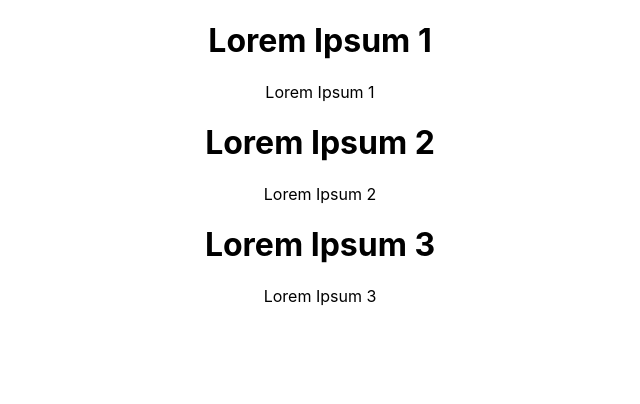
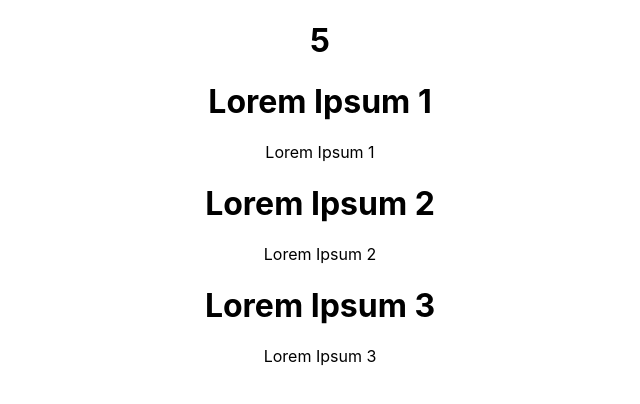
Before and after one commit to heloisatambara/React, a React (Create React App) app in the folder react-study/: page / in a window 1280 px wide. Shown: the top 404 px of the page, without its empty margins (320-960 px from the left). Built offline with nearby package versions, Linux system fonts and the light colour scheme.

Commit message:
lifecycle

```diff
--- a/react-study/src/App.js
+++ b/react-study/src/App.js
@@ -14,6 +14,7 @@ class App extends Component {
   }*/
 
   state = {
+    count: 0,
     sessions: []
   };
 
@@ -53,14 +54,29 @@ class App extends Component {
       ]
     })
   }
+  timeoutUpdate = null;
+
+ // function called when screen is updated
+  componentDidUpdate() {
+    const { sessions, count } = this.state;
+    this.timeoutUpdate = setTimeout (() => {
+      this.setState({count: count + 1, sessions})
+    }, 1000);
+  }
+
+  // function called when screen will unmount
+  componentWillUnmount() {
+    clearTimeout(this.timeoutUpdate);
+  }
 
   // render - visual screen
   render() {
-    const { sessions } = this.state;
+    const { sessions, count } = this.state;
 
     return (
       // can only return one element
       <div className="App">
+        <h1>{count}</h1>
       {sessions.map(session =>
         <div className="session" key={session.id}>
           <h1>{session.title}</h1>
```
